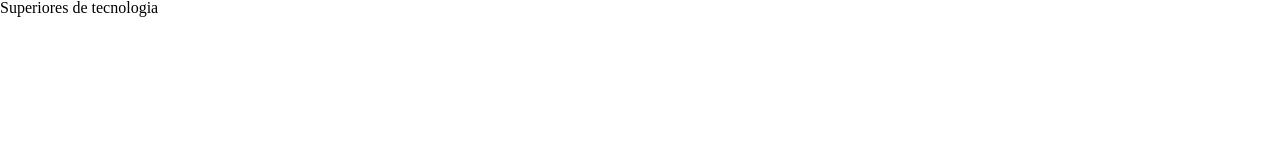
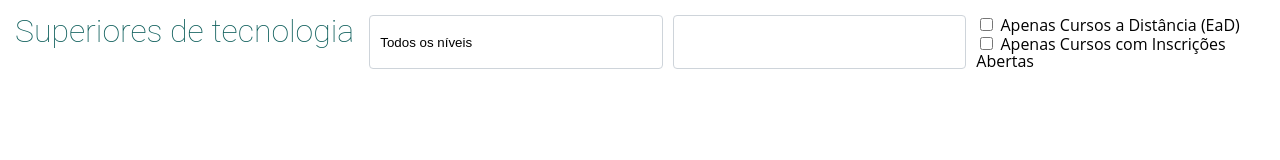
Before and after one commit to brnmilano/gestao-de-cursos, a plain HTML site: page superiores.html in a window 1280 px wide. Drawn offline with Linux system fonts and the light colour scheme.

Commit message:
Começo da tela Superiores de Tecnologia

```diff
--- a/superiores.html
+++ b/superiores.html
@@ -7,11 +7,105 @@
 
     <link rel="stylesheet" href="./CSS/global.css" />
     <link rel="stylesheet" href="./CSS/reset.css" />
+
+    <style>
+      body {
+        font-family: "Open Sans", sans-serif;
+        width: 100%;
+        overflow: auto;
+      }
+
+      .titulo-e-buscas {
+        display: flex;
+        gap: 0.938rem;
+        padding: 0.938rem 0 0 0.938rem;
+      }
+
+      h4 {
+        color: #0f5f5c;
+        font-weight: lighter;
+        font-family: "Roboto", sans-serif;
+        font-size: 2rem;
+      }
+
+      .formulario-select-e-buscar {
+        display: flex;
+        gap: 0.625rem;
+        width: 70%;
+      }
+
+      .input-buscar-curso,
+      .select-lista-de-cursos {
+        width: 100%;
+        padding: 10px;
+        background-color: #fff;
+        border-color: #ced4da;
+        border-style: solid;
+        border-width: 0.0625rem;
+        border-bottom-width: 0.0625rem;
+        border-left-width: 0.0625rem;
+        border-right-width: 0.0625rem;
+        border-top-width: 0.0625rem;
+        border-radius: 0.25rem;
+        box-sizing: border-box;
+        appearance: none;
+        -moz-appearance: none;
+        -webkit-appearance: none;
+      }
+
+      .checkbox-ead-e-inscricoes-abertas {
+        width: 100%;
+      }
+    </style>
   </head>
   <body>
     <div class="tela-superiores-de-tecnologia">
-      <section>
+      <section class="titulo-e-buscas">
         <h4>Superiores de tecnologia</h4>
+
+        <form class="formulario-select-e-buscar">
+          <select
+            id="select-lista-de-cursos"
+            name="select-lista-de-cursos"
+            class="select-lista-de-cursos"
+          >
+            <option value="todos-os-niveis" selected>Todos os níveis</option>
+            <option value="Mestrado (EaD)">Mestrado (EaD)</option>
+            <option value="MBA">MBA</option>
+            <option value="Graduação">Graduação</option>
+          </select>
+
+          <input
+            type="search"
+            name="input-buscar-curso"
+            id="input-buscar-curso"
+            class="input-buscar-curso"
+          />
+
+          <div class="checkbox-ead-e-inscricoes-abertas">
+            <div>
+              <input
+                type="checkbox"
+                name="apenas-cursos-a-distancia"
+                id="apenas-cursos-a-distancia"
+              />
+              <label for="apenas-cursos-a-distancia">
+                Apenas Cursos a Distância (EaD)
+              </label>
+            </div>
+
+            <div>
+              <input
+                type="checkbox"
+                name="apenas-cursos-a-distancia"
+                id="apenas-cursos-a-distancia"
+              />
+              <label for="apenas-cursos-a-distancia">
+                Apenas Cursos com Inscrições Abertas
+              </label>
+            </div>
+          </div>
+        </form>
       </section>
     </div>
   </body>
```
